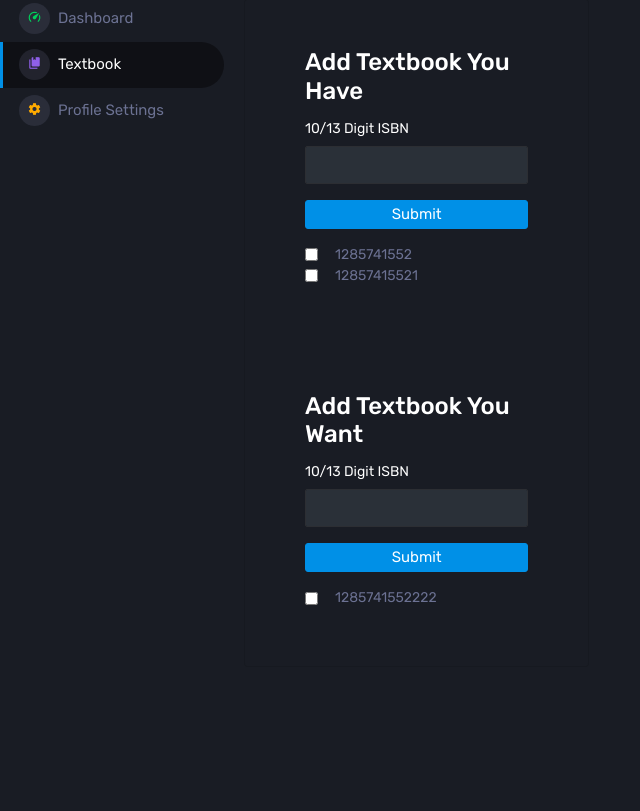
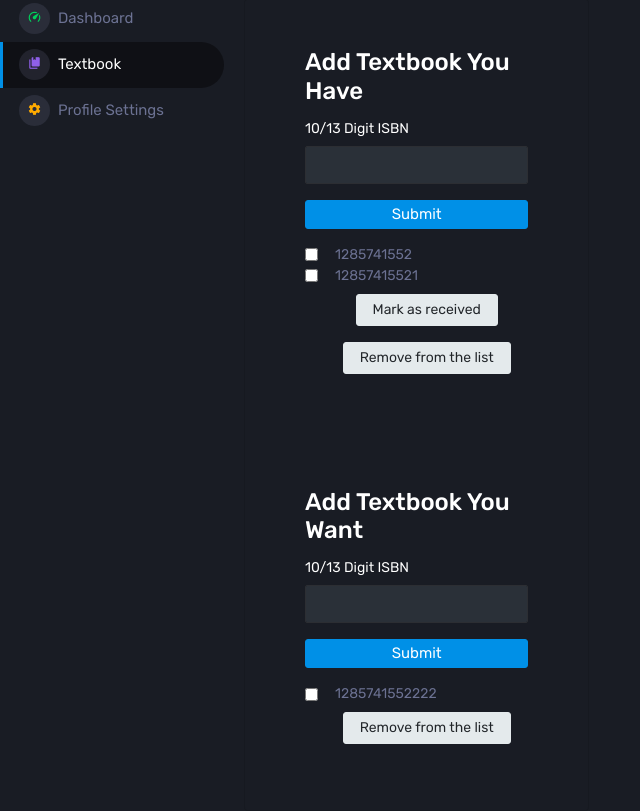
Before and after one commit to leoqian2019/JanPlan-2023-Flask-Website, a Flask app: page /textbook/ in a window 1280 px wide. Shown: the part 130-941 px from the top of the page, without its empty margins (0-640 px from the left). Before the commit the page ends 735 px from the top, so only its background shows below. Run offline with Flask 3, Linux system fonts and the light colour scheme; a user stored in the database is signed in; some libraries are stand-ins or nearby versions.

Commit message:
add code for button to mutate the list of books

```diff
--- a/website/templates/textbook.html
+++ b/website/templates/textbook.html
@@ -26,23 +26,41 @@
                 <form method="post">
                     <div class="form-group">
                         <label>10/13 Digit ISBN</label>
-                    <input type="text" class="form-control p_input" pattern="^[0-9]{10,13}$"
+                        <input type="text" class="form-control p_input" pattern="^([0-9]{10}|[0-9]{13})$"
                                title="Please enter a 10/13 digit isbn number" name="isbn">
                     </div>
                     <div class="text-center">
-                    <button type="submit" class="btn btn-primary btn-block enter-btn" name="textbook-user-has">Submit</button>
+                        <button type="submit" class="btn btn-primary btn-block enter-btn" name="textbook-user-has">
+                            Submit
+                        </button>
                     </div>
                 </form>
+                <form method="post">
                     <div class="form-check">
                         {% for book in user.books %}
                             {% if book.owning_status == 1 and book.receiving_status == 0 %}
-                        <input class="form-check-input" type="checkbox" value="{{ book.id }}" id="flexCheckDefault">
+                                <input class="form-check-input" type="checkbox" value="{{ book.id }}"
+                                       name="textbook-own">
                                 <label class="form-check-label" for="flexCheckDefault">
                                     {{ book.isbn }}
                                 </label>
                             {% endif %}
                         {% endfor %}
+
+                        <nav class="nav justify-content-center">
+                            <a class="nav-link" href="#">
+                                <button type="submit" class="nav-link btn btn-secondary btn-sm"
+                                        name="mark-receive">Mark as received
+                                </button>
+                            </a>
+                            <a class="nav-link" href="#">
+                                <button type="submit" class="nav-link btn btn-secondary btn-sm"
+                                        name="delete">Remove from the list
+                                </button>
+                            </a>
+                        </nav>
                     </div>
+                </form>
             </div>
 
             <div class="card-body px-5 py-5">
@@ -50,23 +68,35 @@
                 <form method="post">
                     <div class="form-group">
                         <label>10/13 Digit ISBN</label>
-                    <input type="text" class="form-control p_input" pattern="^[0-9]{10,13}$"
+                        <input type="text" class="form-control p_input" pattern="^([0-9]{10}|[0-9]{13})$"
                                title="Please enter a 10/13 digit isbn number" name="isbn">
                     </div>
                     <div class="text-center">
-                    <button type="submit" class="btn btn-primary btn-block enter-btn" name="textbook_user_want">Submit</button>
+                        <button type="submit" class="btn btn-primary btn-block enter-btn" name="textbook_user_want">
+                            Submit
+                        </button>
                     </div>
                 </form>
+                <form method="post">
                     <div class="form-check">
                         {% for book in user.books %}
                             {% if book.owning_status == 0 and book.receiving_status == 0 %}
-                        <input class="form-check-input" type="checkbox" value="{{ book.id }}" id="flexCheckDefault">
+                                <input class="form-check-input" type="checkbox" value="{{ book.id }}"
+                                       name="textbook-own">
                                 <label class="form-check-label" for="flexCheckDefault">
                                     {{ book.isbn }}
                                 </label>
                             {% endif %}
                         {% endfor %}
+                        <nav class="nav justify-content-center">
+                            <a class="nav-link" href="#">
+                                <button type="submit" class="nav-link btn btn-secondary btn-sm"
+                                        name="delete">Remove from the list
+                                </button>
+                            </a>
+                        </nav>
                     </div>
+                </form>
             </div>
         {% else %}
 
--- a/website/views.py
+++ b/website/views.py
@@ -2,6 +2,7 @@ from flask import Blueprint, render_template, request, redirect, url_for, flash
 from . import db
 from .models import Book
 from flask_login import login_required, current_user
+import re
 
 views = Blueprint('views', __name__)
 
@@ -27,32 +28,36 @@ def setting():
 @login_required
 def textbook():
     if request.method == 'POST':
-        # add new textbook the user has
-        if "textbook-user-has" in request.form:
-            isbn = request.form.get('isbn')
+        isbn = request.form.get('isbn')
+        if isbn and re.match(r'^([0-9]{10}|[0-9]{13})$', isbn):
             book = Book.query.filter_by(isbn=isbn, user_id=current_user.id).first()
-            if not book:
-                new_isbn = Book(isbn=isbn, user_id=current_user.id, owning_status=1, receiving_status=0)
+            # add new textbook the user has
+            if "textbook-user-has" in request.form:
+                if not book:
+                    new_isbn = Book(isbn=isbn, user_id=current_user.id, owning_status=1, receiving_status=0)
 
-                db.session.add(new_isbn)
-            # if the book already exist, change it to pending pairing state
+                    db.session.add(new_isbn)
+                # if the book already exist, change it to pending pairing state
+                else:
+                    book.owning_status = 1
+                    book.receiving_status = 0
+            # add new textbook the user want
             else:
-                book.owning_status = 1
-                book.receiving_status = 0
+                if not book:
+                    new_isbn = Book(isbn=isbn, user_id=current_user.id, owning_status=0, receiving_status=0)
+
+                    db.session.add(new_isbn)
+                # if the book already exist, change it to pending pairing state
+                else:
+                    book.owning_status = 0
+                    book.receiving_status = 0
             db.session.commit()
-        # add new textbook the user want
+        elif "mark-receive" in request.form:
+            print(request.form.getlist('textbook-own'))
+        elif "delete" in request.form:
+            print(request.form.getlist('textbook-own'))
         else:
-            isbn = request.form.get('isbn')
-            book = Book.query.filter_by(isbn=isbn, user_id=current_user.id).first()
-            if not book:
-                new_isbn = Book(isbn=isbn, user_id=current_user.id, owning_status=0, receiving_status=0)
-
-                db.session.add(new_isbn)
-            # if the book already exist, change it to pending pairing state
-            else:
-                book.owning_status = 0
-                book.receiving_status = 0
-            db.session.commit()
+            return "The isbn you entered is not correct, please try again"
     return render_template("textbook.html", user=current_user, active_page="textbook", textbook_page="pair")
 
 
```
Also changed, not shown: instance/database.db. Lines whose indentation alone changed are shown as unchanged.
